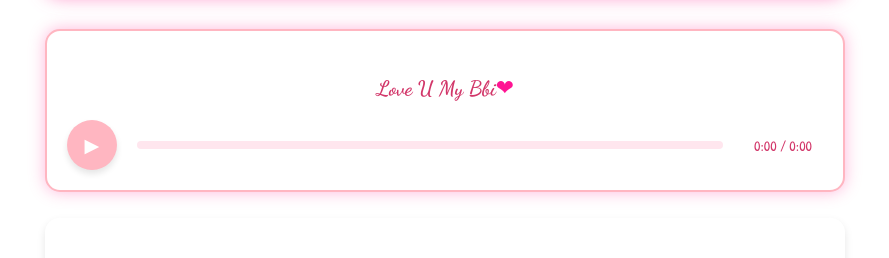
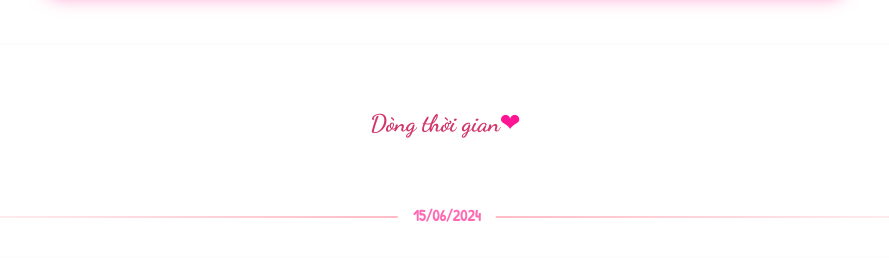
Before and after one commit to Haimagic445/webinfo, a plain HTML site: page index.html in a window 1280 px wide. Shown: the part 685-943 px from the top of the page, without its empty margins (195-1084 px from the left). Drawn offline with Linux system fonts and the light colour scheme.

Commit message:
Update index.html

```diff
--- a/index.html
+++ b/index.html
@@ -1029,7 +1029,7 @@
             </div>
         </div>
         <!-- Ô phát nhạc -->
-    <div class="music-player">
+    <!--<div class="music-player">
         <h3 class="music-title">Love U My Bbi<span class="heart">❤</span></h3>
         <audio id="love-song" loop autoplay allow="autoplay">
             <source src="./music.mp3" type="audio/mpeg" allow="autoplay">
@@ -1040,7 +1040,7 @@
                 <div class="music-progress-bar" id="progress-bar"></div>
             </div>
             <div class="music-time" id="time-display">0:00 / 0:00</div>
-        </div>
+        </div>-->
     </div>
         <div class="milestones">
             <h2>Dòng thời gian<span class="heart">❤</span></h2>
```
